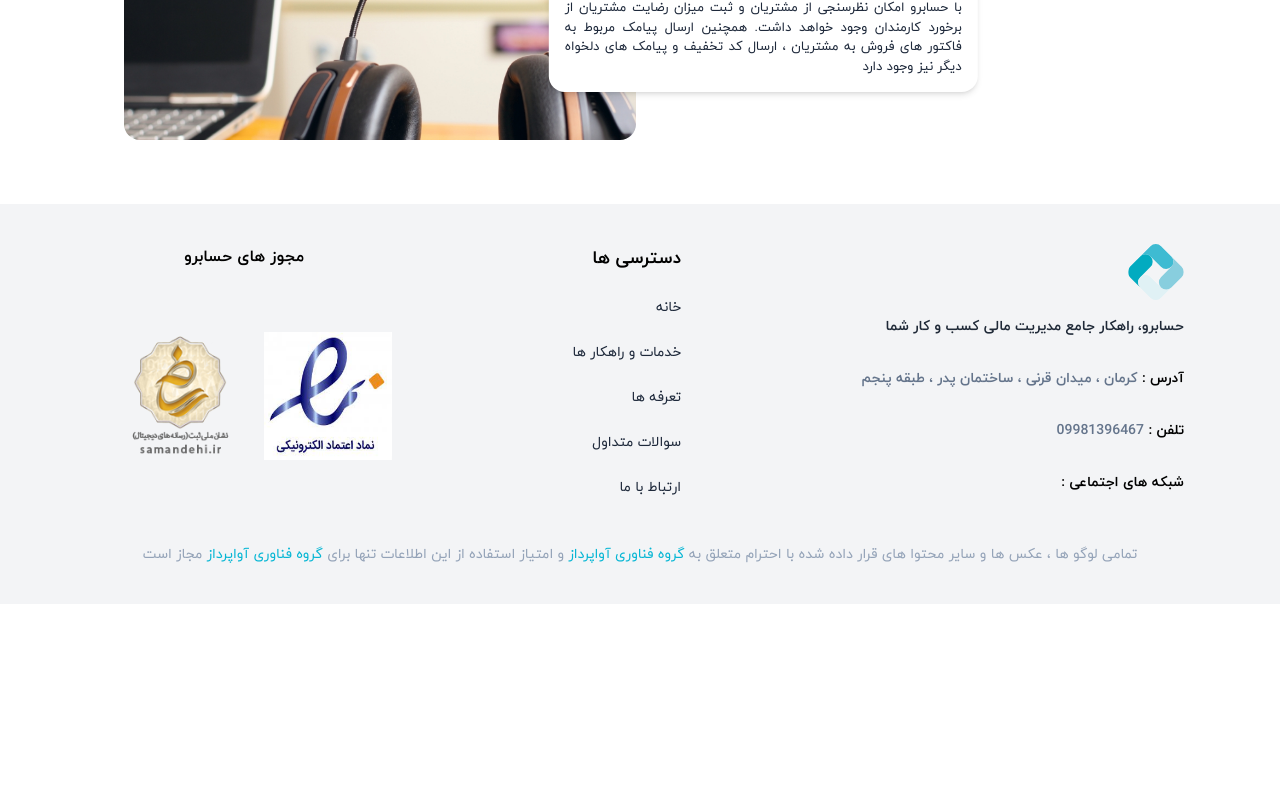
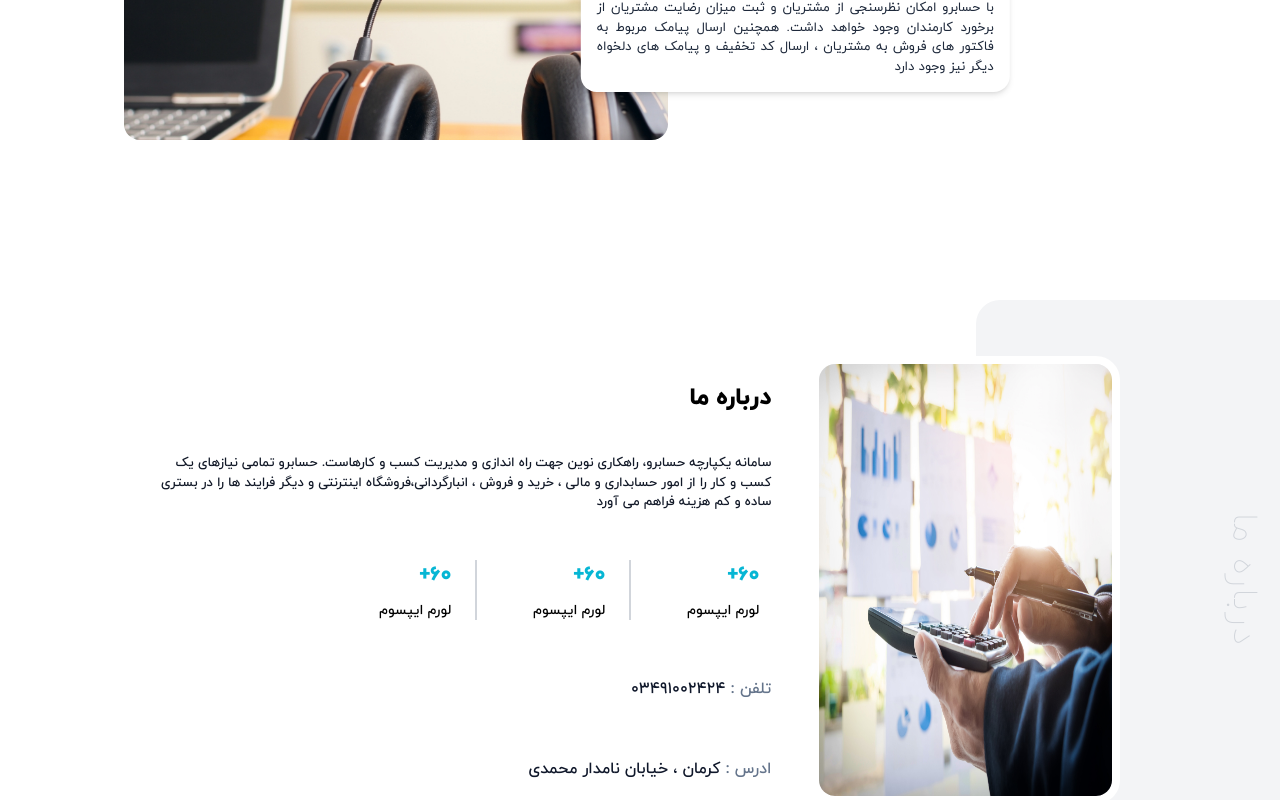
Before and after one commit to side-26/hesabro-app, a Vue app: page / in a window 1280 px wide. Shown: the part 2000-2800 px from the top of the page. Before the commit the page ends 2604 px from the top, so only its background shows below. Built offline with nearby package versions, Linux system fonts and the light colour scheme.

Commit message:
build about us section

```diff
--- /dev/null
+++ b/src/components/Options.component/Option.component.vue
@@ -0,0 +1,22 @@
+<template lang="">
+    <section class="my-12 flex">
+        <div class=" text-right mx-3 pl-14 border-l-2 border-gray-300">
+            <div class="text-cyan-500 font-IranYecan-extraBold mb-3 text-xl">{{convertToPersian(60)}}+</div>
+        <div class="text-sm font-IranYecan-medium">لورم ایپسوم</div>
+        </div><div class=" text-right mx-3 pl-14 border-l-2 border-gray-300">
+            <div class="text-cyan-500 font-IranYecan-extraBold mb-3 text-xl">{{convertToPersian(60)}}+</div>
+        <div class="text-sm font-IranYecan-medium">لورم ایپسوم</div>
+        </div><div class=" text-right mx-3">
+            <div class="text-cyan-500 font-IranYecan-extraBold mb-3 text-xl">{{convertToPersian(60)}}+</div>
+        <div class="text-sm font-IranYecan-medium">لورم ایپسوم</div>
+        </div>
+
+
+    </section>
+</template>
+<script>
+export default {
+    name:"OptionCom",
+    props:["convertToPersian"]
+}
+</script>
--- a/src/index.css
+++ b/src/index.css
@@ -1,6 +1,10 @@
 @tailwind base;
 @tailwind components;
 @tailwind utilities;
+html {
+    scroll-behavior: smooth;
+}
+
 .loading-spinner {
     display: inline-block;
     width: 20px;
--- a/src/views/Home.view/Home.view.vue
+++ b/src/views/Home.view/Home.view.vue
@@ -18,10 +18,38 @@
             </div>
     </header>
     <main class="">
-        <section class="mx-auto py-4 px-2 md:px-5 lg:px-10 items-center">
+        <section class="mx-auto py-4 px-2 md:px-5 lg:px-10 2xl:container 2xl:px-0">
             <ImgContainer v-for="item in advantagesData" :key="item.id">
                 <AdvCart  :cardProperty="item"/>
             </ImgContainer>
+        </section>
+        <section class="my-24 relative flex justify-start items-center  right-0">
+            <div class="flex justify-center  w-100 h-105 rounded-l-3xl overflow-hidden  bg-gray-100">
+                <div class="text-4xl text-gray-300 pt-36 font-IranYecan-thin text-right tracking-wider rotate-90">درباره ما</div>
+            </div>
+            <div class=" flex items-center relative -right-36">
+                <figure class="border-8 border-white w-80 rounded-3xl overflow-hidden h-100">
+                    <img class="w-full h-full" alt="about-us" src="@/assets/img/main_bg.jpg" loading="lazy" />
+                </figure>
+                <div class="mr-10 lg:w-2/3">
+                    <h4 class="font-IranYecan-extraBold text-2xl mb-10">درباره ما</h4>
+                    <p class="font-IranYecan-medium text-gray-900 text-xs">سامانه یکپارچه حسابرو، راهکاری نوین جهت راه اندازی و مدیریت کسب و کارهاست. حسابرو تمامی نیازهای یک کسب و کار را از امور حسابداری و مالی ، خرید و فروش ، انبارگردانی،فروشگاه اینترنتی و دیگر فرایند ها را در بستری ساده و کم هزینه فراهم می آورد</p>
+                    <OptionCom :convertToPersian='convertToPersian'/>
+                    <div class="font-IranYecan-medium mt-14">
+                        <span class="text-slate-500">تلفن : </span>
+                        <a class="text-slate-900 " href="tel:03491002424">{{convertToPersian("03491002424")}}</a>
+                    </div>
+                    <div class="font-IranYecan-medium mt-14">
+                        <span class="text-slate-500">ادرس : </span>
+                        <span class="text-slate-900 ">کرمان ، خیابان نامدار محمدی </span>
+                    </div>
+                </div>
+            </div>
+        </section>
+        <section class="my-32">
+            <div class="">
+
+            </div>
         </section>
     </main>
     <Footer/>
@@ -30,10 +58,12 @@
     </template>
 <script>
     import NavBar from '@/layout/navBar/NavBar.layout.vue';
-    import Footer from '../../layout/footer/Footer.layout.vue';
-    import ImgContainer from '../../components/imgContainer.component/ImgContainer.component.vue';
-    import AdvCart from '../../components/imgContainer.component/advCart.component/AdvCart.component.vue'
-    import {advantages} from '../../config/tarefeh.data';
+    import Footer from '@/layout/footer/Footer.layout.vue';
+    import ImgContainer from '@/components/imgContainer.component/ImgContainer.component.vue';
+    import AdvCart from '@/components/imgContainer.component/advCart.component/AdvCart.component.vue';
+    import OptionCom from '@/components/Options.component/Option.component.vue';
+    import {toFarsiNumber} from '../../utilities/ConvertToPersian'
+    import {advantages} from '@/config/tarefeh.data';
 
 export default {
     name:"home",
@@ -46,11 +76,15 @@ export default {
         NavBar,
         Footer,
         ImgContainer,
-        AdvCart
+        AdvCart,
+        OptionCom
     },
     methods:{
         handleNavigate(){
             this.$router.push('/tarefeha')
+        },
+        convertToPersian(num){
+            return toFarsiNumber(num)
         }
 
     }
@@ -66,4 +100,12 @@ transition: all .35s ease-in-out;
 opacity: 1;
 transform: translate(0);
 }
+.test{
+   transform: rotate(90deg);
+    position: absolute;
+    top: 0;
+    left: 100%;
+    white-space: nowrap;
+    font-size: 48px;
+}
 </style>
--- a/tailwind.config.js
+++ b/tailwind.config.js
@@ -26,12 +26,15 @@ module.exports = {
             },
             width:{
                 '5.5':'1.4rem',
-                '100':'32rem'
+                '97':'30rem',
+                '100':'34rem',
             }
             ,
             height:{
                 '1.5':'.45rem',
-                '5.5':'1.4rem'
+                '5.5':'1.4rem',
+                '100':'28rem',
+                '105':'35rem'
             },
             rotate:{
                 '47':'47deg'
```
